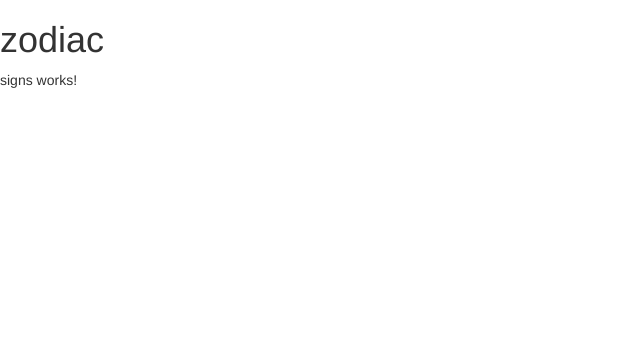
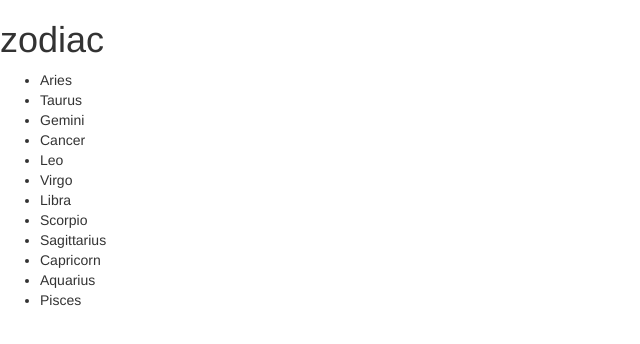
Before and after one commit to maradon853/Unit-2-Final-Project, an Angular app: page / in a window 1280 px wide. Shown: the top 344 px of the page, without its empty margins (0-640 px from the left). Built offline with nearby package versions, Linux system fonts and the light colour scheme.

Commit message:
names show on browser

```diff
--- a/src/app/app.component.ts
+++ b/src/app/app.component.ts
@@ -9,18 +9,5 @@ import { Sign } from './sign';
 export class AppComponent {
   title = 'zodiac';
 
-  theSigns = [
-    new Sign("Aries", 3/21, 4/20, "fire", "mars", "cardinal", "The Emperor"),
-    new Sign("Taurus", 4/21, 5/21, "earth", "venus", "fixed", "The Hierophant"),
-    new Sign("Gemini", 5/22, 6/21, "air", "mercury", "mutable", "The Lovers"),
-    new Sign("Cancer", 6/22, 7/22, "water", "moon", "cardinal", "The Chariot"),
-    new Sign("Leo", 7/23, 8/22, "fire", "sun", "fixed", "Strength"),
-    new Sign("Virgo", 8/23, 9/22, "earth", "mercury", "mutable", "The Hermit"),
-    new Sign("Libra", 9/23, 10/22, "air", "venus", "cardinal", "Justice"),
-    new Sign("Scorpio", 10/23, 11/21, "water", "mars & pluto", "fixed", "Death"),
-    new Sign("Sagittarius", 11/22, 12/21, "fire", "jupiter", "mutable", "Temperance"),
-    new Sign("Capricorn", 12/22, 1/19, "earth", "saturn", "cardinal", "Devil"),
-    new Sign("Aquarius", 1/20, 2/18, "air", "saturn & uranus", "fixed", "The Star"),
-    new Sign("Pisces", 2/19, 3/20, "water", "jupiter & neptune", "mutable", "The Moon")
-  ];
+
 }
--- a/src/app/signs/signs.component.html
+++ b/src/app/signs/signs.component.html
@@ -1 +1,5 @@
-<p>signs works!</p>
+<ul>
+<li *ngFor="let sign of signs">
+    <span>{{ sign.name }}</span>
+</li>
+</ul>
--- a/src/app/signs/signs.component.ts
+++ b/src/app/signs/signs.component.ts
@@ -1,5 +1,6 @@
-import { Component, OnInit } from '@angular/core';
+import { Component, OnInit, Input } from '@angular/core';
 import { Sign } from '../sign';
+import { SIGNS } from '../theSigns';
 
 @Component({
   selector: 'app-signs',
@@ -8,6 +9,10 @@ import { Sign } from '../sign';
 })
 export class SignsComponent implements OnInit {
 
+  signs = SIGNS;
+  //selectedSign: Sign;
+
+
   constructor() { }
 
   ngOnInit() {
--- /dev/null
+++ b/src/app/theSigns.ts
@@ -0,0 +1,16 @@
+import { Sign } from "./sign";
+
+export const SIGNS: Sign[] = [
+    new Sign("Aries", 3/21, 4/20, "fire", "mars", "cardinal", "The Emperor"),
+    new Sign("Taurus", 4/21, 5/21, "earth", "venus", "fixed", "The Hierophant"),
+    new Sign("Gemini", 5/22, 6/21, "air", "mercury", "mutable", "The Lovers"),
+    new Sign("Cancer", 6/22, 7/22, "water", "moon", "cardinal", "The Chariot"),
+    new Sign("Leo", 7/23, 8/22, "fire", "sun", "fixed", "Strength"),
+    new Sign("Virgo", 8/23, 9/22, "earth", "mercury", "mutable", "The Hermit"),
+    new Sign("Libra", 9/23, 10/22, "air", "venus", "cardinal", "Justice"),
+    new Sign("Scorpio", 10/23, 11/21, "water", "mars & pluto", "fixed", "Death"),
+    new Sign("Sagittarius", 11/22, 12/21, "fire", "jupiter", "mutable", "Temperance"),
+    new Sign("Capricorn", 12/22, 1/19, "earth", "saturn", "cardinal", "Devil"),
+    new Sign("Aquarius", 1/20, 2/18, "air", "saturn & uranus", "fixed", "The Star"),
+    new Sign("Pisces", 2/19, 3/20, "water", "jupiter & neptune", "mutable", "The Moon")
+];
```
